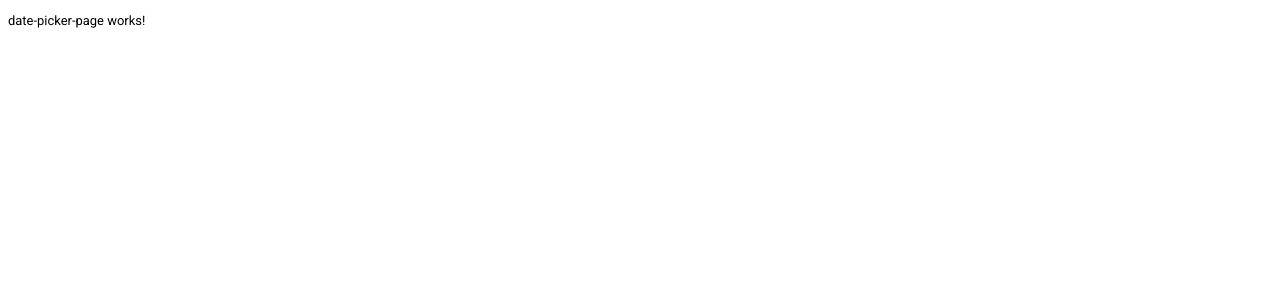
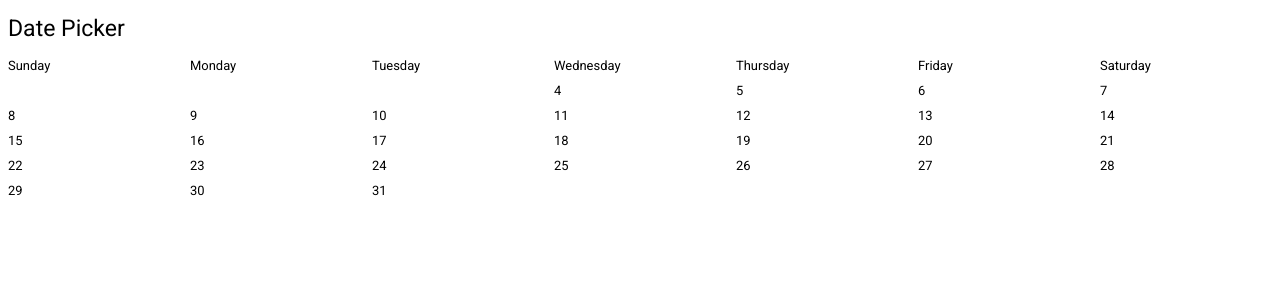
Before and after one commit to atwright147/ng-contacts2, an Angular app: page /date-picker in a window 1280 px wide. Shown: the top 300 px of the page. Built offline with nearby package versions, Linux system fonts and the light colour scheme.

Commit message:
add date picker component

```diff
--- a/src/app/app.module.ts
+++ b/src/app/app.module.ts
@@ -10,6 +10,7 @@ import { ContactsListComponent } from './components/contacts-list/contacts-list.
 import { ContactsTableComponent } from './components/contacts-table/contacts-table.component';
 import { SearchResultsTableComponent } from './components/search-results-table/search-results-table.component';
 import { DatePickerPageComponent } from './components/date-picker-page/date-picker-page.component';
+import { DatePickerComponent } from './components/date-picker/date-picker.component';
 
 @NgModule({
   declarations: [
@@ -18,6 +19,7 @@ import { DatePickerPageComponent } from './components/date-picker-page/date-pick
     ContactsTableComponent,
     SearchResultsTableComponent,
     DatePickerPageComponent,
+    DatePickerComponent,
   ],
   imports: [
     BrowserModule,
--- a/src/app/components/date-picker-page/date-picker-page.component.html
+++ b/src/app/components/date-picker-page/date-picker-page.component.html
@@ -1,3 +1,3 @@
-<p>
-  date-picker-page works!
-</p>
+<h1>Date Picker</h1>
+
+<app-date-picker></app-date-picker>
--- /dev/null
+++ b/src/app/components/date-picker/date-picker.component.html
@@ -0,0 +1,14 @@
+<div class="date-picker">
+  <ul>
+    <li class="day">Sunday</li>
+    <li class="day">Monday</li>
+    <li class="day">Tuesday</li>
+    <li class="day">Wednesday</li>
+    <li class="day">Thursday</li>
+    <li class="day">Friday</li>
+    <li class="day">Saturday</li>
+    <li class="date" *ngFor="let cell of numCellsToRender; let cellIndex = index">
+      <span *ngIf="(cellIndex + 1) >= firstDayOfMonth && (cellIndex + 1) <= daysInMonth">{{ cellIndex + 1 }}</span>
+    </li>
+  </ul>
+</div>
--- /dev/null
+++ b/src/app/components/date-picker/date-picker.component.scss
@@ -0,0 +1,11 @@
+ul {
+  display: grid;
+  grid-template-columns: repeat(7, 1fr);
+  grid-gap: 10px;
+  padding: 0;
+}
+
+li {
+  list-style-type: none;
+  padding: 0;
+}
--- /dev/null
+++ b/src/app/components/date-picker/date-picker.component.ts
@@ -0,0 +1,48 @@
+import { Component, OnInit } from '@angular/core';
+
+@Component({
+  selector: 'app-date-picker',
+  templateUrl: './date-picker.component.html',
+  styleUrls: ['./date-picker.component.scss']
+})
+export class DatePickerComponent implements OnInit {
+  firstDayOfMonth: number;
+  daysInMonth: number;
+  numDaysInWeek = 7;
+  numWeeksInMonth = 4;
+  daysInWeek: undefined[] = [];
+  weeksInMonth: undefined[] = [];
+  numCellsToRender: undefined[] = [];
+  numCells = 0;
+
+  constructor() { }
+
+  ngOnInit() {
+    this.genFirstDayOfMonth(2019, 7);
+    this.genDaysInMonth(2019, 7);
+    this.numCells = this.genNumCells();
+    this.daysInWeek.length = this.numDaysInWeek;
+    this.weeksInMonth.length = this.numWeeksInMonth;
+    this.numCellsToRender.length = this.numCells;
+  }
+
+  genFirstDayOfMonth(year: number, month: number) {
+    this.firstDayOfMonth = (new Date(year, month)).getDay();
+  }
+
+  genDaysInMonth(year: number, month: number) {
+    this.daysInMonth = 32 - new Date(year, month, 32).getDate();
+  }
+
+  genNumCells() {
+    let numCells = 0;
+    numCells += this.firstDayOfMonth;
+    numCells += this.daysInMonth;
+    if (numCells % 7 !== 0) {
+      while (numCells % 7 !== 0) {
+        numCells += 1;
+      }
+    }
+    return numCells;
+  }
+}
```
Also changed, not shown: 1 other file (tests, documents, lock files or other folders).
